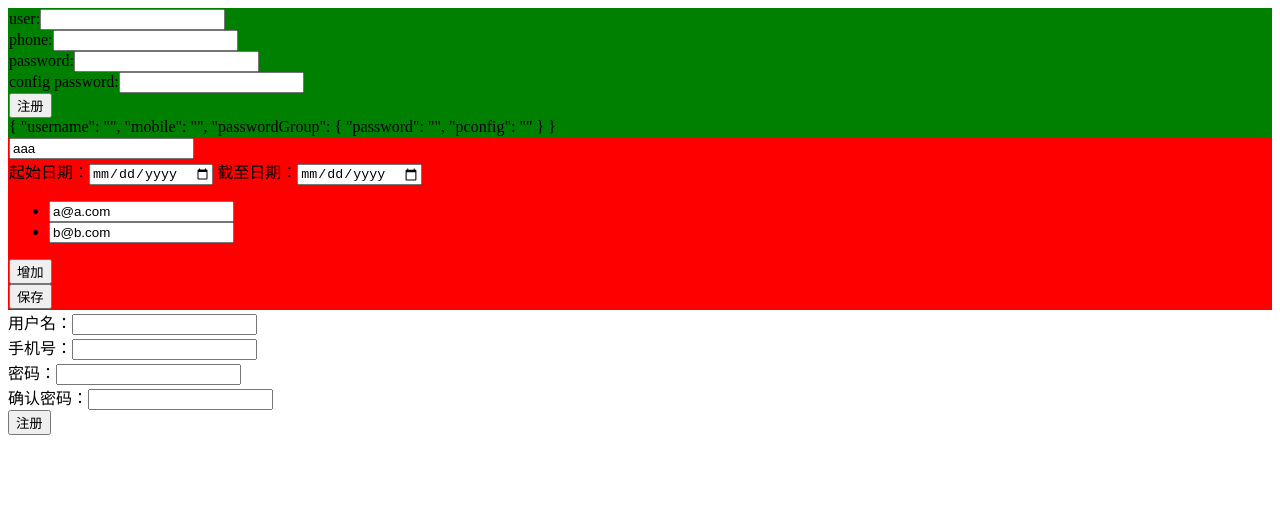
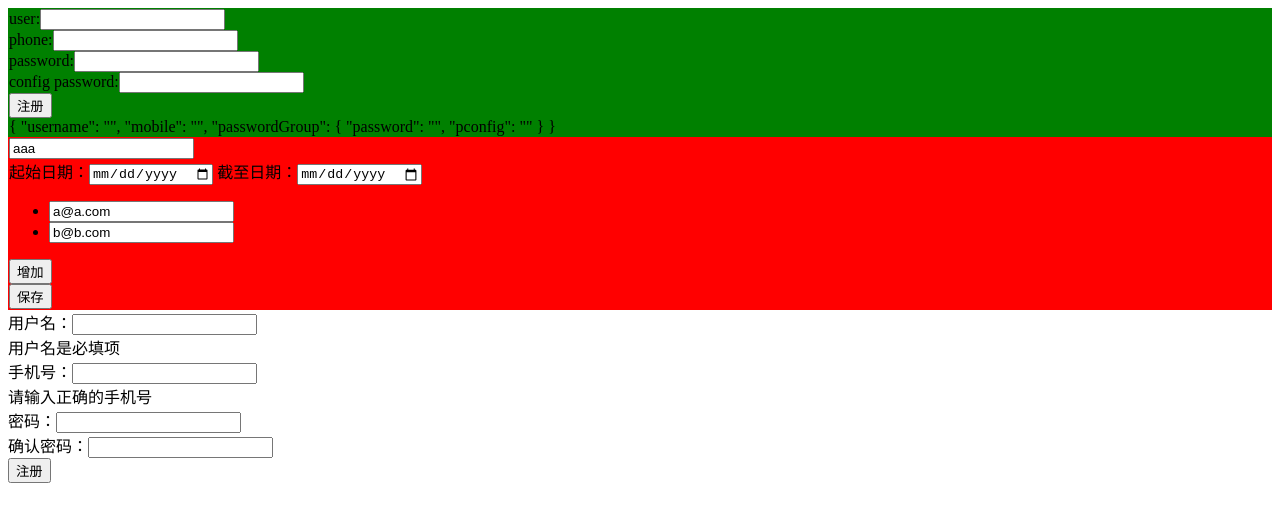
Before and after one commit to WillXusd/Angular_From, an Angular app: page / in a window 1280 px wide. Shown: the top 522 px of the page. Built offline with nearby package versions, Linux system fonts and the light colour scheme.

Commit message:
validator in the view

```diff
--- a/src/app/reactive-regist/reactive-regist.component.html
+++ b/src/app/reactive-regist/reactive-regist.component.html
@@ -1,9 +1,18 @@
 <form [formGroup]="formModel" (submit)="onSubmit()">
-  <div>用户名：<input type="text" formControlName="username"/></div>
-  <div>手机号：<input type="text" formControlName="mobile"/></div>
+  <div>用户名：<input type="text" formControlName="username" /></div>
+  <!--第一个参数是检验是否通过，第二个字段是要检验的字段-->
+  <div [hidden]="!formModel.hasError('required','username')">用户名是必填项</div>
+  <div [hidden]="!formModel.hasError('minlength','username')">用户名最少长度是6</div>
+  <div>手机号：<input type="text" formControlName="mobile" /></div>
+  <div [hidden]="!formModel.hasError('mobile','mobile')">请输入正确的手机号</div>
   <div formGroupName="passwordsGroup">
-    <div>密码：<input type="password" formControlName="password"/></div>
-    <div>确认密码：<input type="password" formControlName="pconfirm"/></div>
+    <div>密码：<input type="password" formControlName="password" /></div>
+    <div>确认密码：<input type="password" formControlName="pconfirm" /></div>
+    <!--//校验的字段是数组-->
+    <div [hidden]="!formModel.hasError('minlength',['passwordsGroup','password'])">m密码最少长度是6</div>
+    <div [hidden]="!formModel.hasError('equal','passwordsGroup')">
+      {{formModel.getError('equal','passwordsGroup')?.desc}}
+    </div>
   </div>
   <button type="submit">注册</button>
 </form>
--- a/src/app/reactive-regist/reactive-regist.component.ts
+++ b/src/app/reactive-regist/reactive-regist.component.ts
@@ -1,5 +1,6 @@
 import { Component, OnInit } from '@angular/core';
 import { FormGroup, FormControl, FormBuilder, AbstractControl, Validators } from '@angular/forms';
+import { equalValidator, mobileValidator } from '../validator/validators';
 
 @Component({
   selector: 'app-reactive-regist',
@@ -12,21 +13,7 @@ export class ReactiveRegistComponent implements OnInit {
   //XXXXX(control: AbstractControl): { [key: string]: any } {
   //  return null;
   //}
-  mobileValidator(control: FormControl): any
- {
-  var myreg = /^1[34578]\d{9}$/;
-  let valid = myreg.test(control.value);
-  console.log("mobile的校验结果是:" + valid);
-  return valid ? null : { mobile: true };//校验器返回null表示校验通过
-  }
-  //formGroup的校验器
-  equalValidator(group: FormGroup): any {
-    let password: FormControl = group.get("password") as FormControl;
-    let pconfirm: FormControl = group.get("pconfirm") as FormControl;
-    let valid: boolean = (password.value === pconfirm.value);
-    console.log("密码校验结果->",valid);
-    return valid ? null : { equal: true };
-  }
+
 
 
   formModel: FormGroup;
@@ -46,11 +33,11 @@ export class ReactiveRegistComponent implements OnInit {
   constructor(fb:FormBuilder) {
     this.formModel = fb.group({
       username: ['', [Validators.required, Validators.minLength(6)]],//两个参数，第一个是默认值，第二个是校验器
-      mobile: ['', this.mobileValidator],
+      mobile: ['',mobileValidator],
       passwordsGroup: fb.group({
-        password: [''],
+        password: ['',Validators.minLength(6)],
         pconfirm: ['']
-      }, {validator:this.equalValidator})
+      }, {validator:equalValidator})
     })
   }
 
@@ -59,7 +46,10 @@ export class ReactiveRegistComponent implements OnInit {
     console.log("校验结果-》", isValid);
     let errors: any = this.formModel.get("username").errors;
     console.log("校验信息-》", errors);
-    console.log(this.formModel.value);
+
+    if (this.formModel.valid) {
+      console.log("验证成功->",this.formModel.value);
+    }
   }
 
   ngOnInit() {
--- /dev/null
+++ b/src/app/validator/validators.ts
@@ -0,0 +1,28 @@
+import { FormControl, FormGroup } from "@angular/forms";
+import { Observable } from "rxjs";
+
+//普通校验器
+export function mobileValidator(control: FormControl): any
+{
+  var myreg = /^1[34578]\d{9}$/;
+  let valid = myreg.test(control.value);
+  console.log("mobile的校验结果是:" + valid);
+  return valid ? null : { mobile: true };//校验器返回null表示校验通过
+}
+
+//异步校验器
+//export function mobileAsyncValidator(control: FormControl): any {
+//  var myreg = /^1[34578]\d{9}$/;
+//  let valid = myreg.test(control.value);
+//  console.log("mobile的校验结果是:" + valid);
+//  return Observable.of(valid ? null : { mobile: true });
+//}
+//formGroup的校验器
+export function equalValidator(group: FormGroup): any {
+  let password: FormControl = group.get("password") as FormControl;
+  let pconfirm: FormControl = group.get("pconfirm") as FormControl;
+  let valid: boolean = (password.value === pconfirm.value);
+  console.log("密码校验结果->", valid);
+  return valid ? null : {
+    equal: {desc:"密码和确认密码不匹配"} };
+}
```
